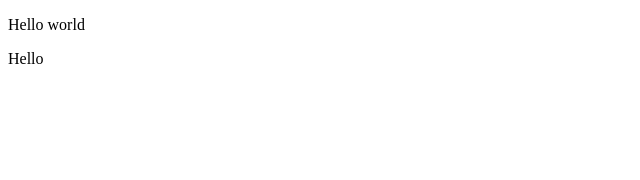
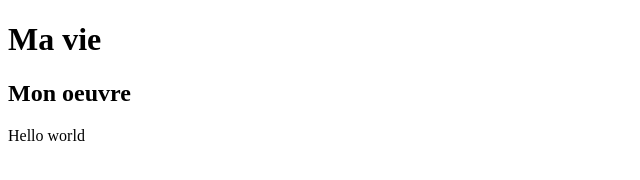
Before and after one commit to Jozipro/helloWorld, a plain HTML site: page index.html in a window 1280 px wide. Shown: the whole page, without its empty margins (0-640 px from the left). Drawn offline with Linux system fonts and the light colour scheme.

Commit message:
Changes - v1.2
Changelog -

-Changed title (head)
-h1 added (body)
-h2 added (body)

```diff
--- a/index.html
+++ b/index.html
@@ -4,12 +4,12 @@
     <meta charset="UTF-8">
     <meta http-equiv="X-UA-Compatible" content="IE=edge">
     <meta name="viewport" content="width=device-width, initial-scale=1.0">
-    <title>Projet de Jo</title>
+    <title>Page de Jo</title>
 </head>
 <body>
-    <div class="section1">
-    <p id="p-tag">Hello world</p>
-    <p class="class">Hello </p>
+    <h1>Ma vie</h1>
+    <h2>Mon oeuvre</h2>
+    <p>Hello world</p>
     </div>
 </body>
 </html>
```
